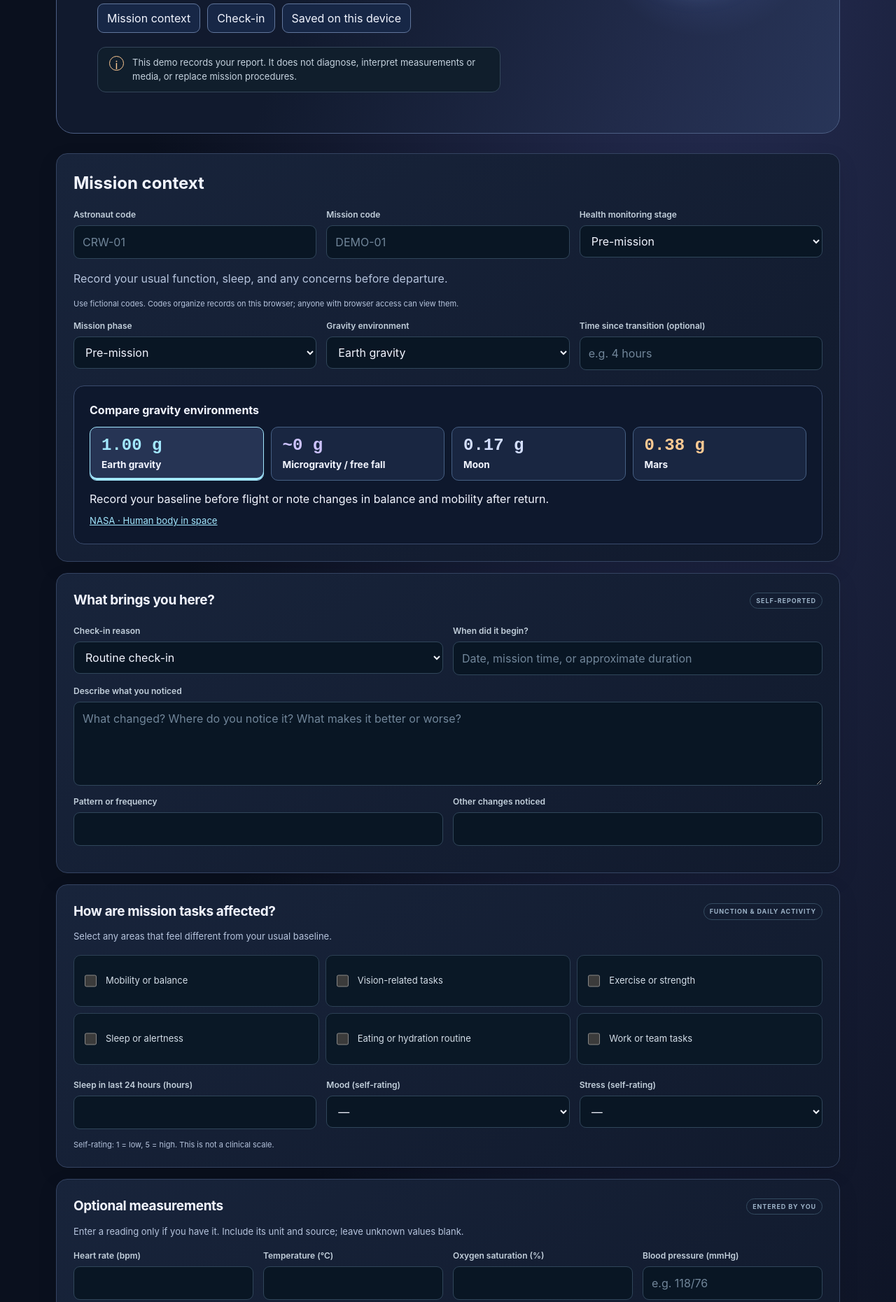
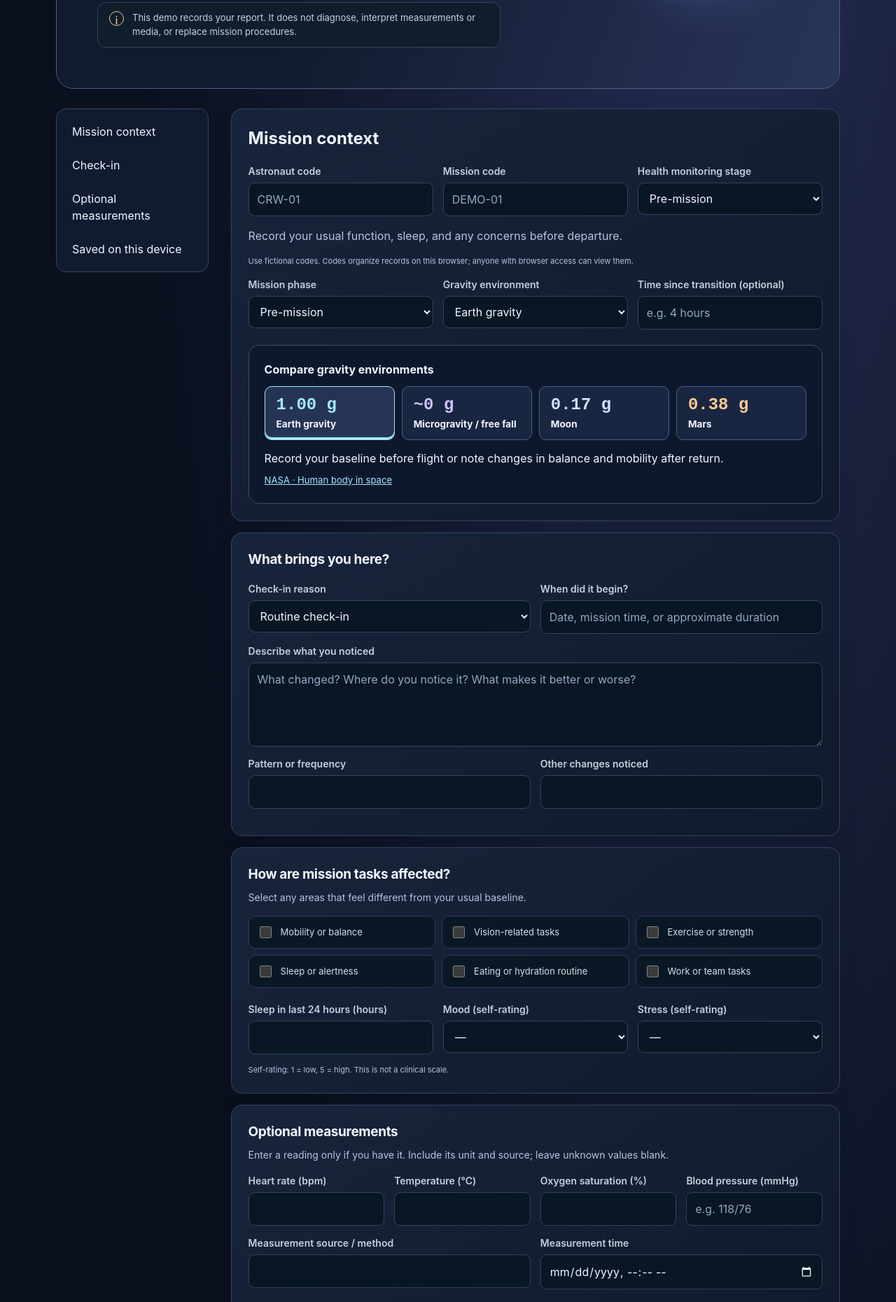
Before and after one commit to SouBeatrizKaroline/NasaSpaceApp_HealthMonitoring, a plain HTML site: page web/index.html in a window 1280 px wide. Shown: the part 409-2270 px from the top of the page at 70% size. Drawn offline with Linux system fonts and the light colour scheme.

Commit message:
Improve check-in navigation and history controls

```diff
--- a/web/app.js
+++ b/web/app.js
@@ -87,7 +87,10 @@ function updateHistoryScopes() {
 function renderRecords(){
  const host=$("recordList");if(!host)return;host.replaceChildren();
  updateHistoryScopes();
- const rows=filteredRecords();$("recordCount").textContent=String(rows.length);
+ const rows=filteredRecords();
+ $("export").disabled = rows.length === 0;
+ $("clear").disabled = !$("historyScope").value;
+ $("recordCount").textContent=String(rows.length);
  if(!rows.length){const p=document.createElement("p");p.className="subtext";p.textContent=t("empty");host.append(p);return}
  rows.slice().reverse().forEach(row=>{
   const card=document.createElement("article");card.className="record-card";
@@ -118,7 +121,7 @@ $("stage").addEventListener("change", () => updateStage(true));
 $("historyScope").addEventListener("change", renderRecords);
 $("stageFilter").addEventListener("change", renderRecords);
 $("language").addEventListener("change",e=>applyLanguage(e.target.value));
-$("checkin").addEventListener("submit",e=>{e.preventDefault();const record=collect();if(!record.description&&record.reason==="Routine check-in"){showToast(t("required"));$("description").focus();return}try{const rows=readRecords();rows.push(record);writeRecords(rows);updateHistoryScopes();$("historyScope").value=scopeOf(record);$("stageFilter").value="";renderRecords();showToast(t("saved"))}catch{showToast("Storage is unavailable. Export or clear browser data.")}});
+$("checkin").addEventListener("submit",e=>{e.preventDefault();const record=collect();if(!record.description && record.reason==="Routine check-in" && !Object.keys(record.measurements).length && !record.functionChanges.length && !Object.values(record.wellbeing).some(Boolean)){showToast(t("required"));$("description").focus();return}try{const rows=readRecords();rows.push(record);writeRecords(rows);updateHistoryScopes();$("historyScope").value=scopeOf(record);$("stageFilter").value="";renderRecords();showToast(t("saved"))}catch{showToast("Storage is unavailable. Export or clear browser data.")}});
 $("export").addEventListener("click",()=>{const records=filteredRecords();if(!records.length){showToast(t("noExport"));return}const blob=new Blob([JSON.stringify({format:"crew-health-check-demo-v3",exportedAt:new Date().toISOString(),records},null,2)],{type:"application/json"});const link=document.createElement("a");link.href=URL.createObjectURL(blob);link.download="crew-health-check-records.json";link.click();URL.revokeObjectURL(link.href);showToast(t("exported"))});
 $("clear").addEventListener("click",()=>{const scope=$("historyScope").value;if(!scope||!confirm(t("confirmScoped")))return;writeRecords(readRecords().filter(row=>scopeOf(row)!==scope));renderRecords();showToast(t("cleared"))});
 $("media").addEventListener("change",e=>{previewUrls.forEach(URL.revokeObjectURL);previewUrls=[];const host=$("mediaPreview");host.replaceChildren();[...e.target.files].forEach(file=>{const url=URL.createObjectURL(file);previewUrls.push(url);let el;if(file.type.startsWith("image/")){el=document.createElement("img");el.alt=file.name;el.src=url}else if(file.type.startsWith("video/")){el=document.createElement("video");el.controls=true;el.src=url}else if(file.type.startsWith("audio/")){el=document.createElement("audio");el.controls=true;el.src=url}else return;host.append(el)});});
--- a/web/index.html
+++ b/web/index.html
@@ -21,7 +21,7 @@
       <nav class="quick-nav"><a href="#mission" data-i18n="contextTitle">Mission context</a><a href="#checkin" data-i18n="navCheckin">Check-in</a><a href="#history" data-i18n="recordsTitle">Saved on this device</a></nav>
       <div class="boundary"><span class="boundary-icon">i</span><p data-i18n="boundary">This demo records your report. It does not diagnose, interpret measurements or media, or replace mission procedures.</p></div>
     </section>
-    <section class="context panel" id="mission">
+    <div class="workspace"><aside class="workflow"><nav aria-label="Crew Health Check"><a href="#mission" data-i18n="contextTitle">Mission context</a><a href="#checkin" data-i18n="navCheckin">Check-in</a><a href="#observations" data-i18n="measureTitle">Optional measurements</a><a href="#history" data-i18n="recordsTitle">Saved on this device</a></nav></aside><div class="workspace-content"><section class="context panel" id="mission">
       <h2 data-i18n="contextTitle">Mission context</h2>
       <div class="grid three">
         <label><span data-i18n="crewCode"></span><input id="crewCode" form="checkin" required maxlength="24" pattern="[A-Za-z0-9][A-Za-z0-9\-]{0,23}" placeholder="CRW-01"></label>
@@ -49,7 +49,7 @@
     </section>
     <form id="checkin">
       <section class="panel">
-        <div class="section-heading"><div><h2 data-i18n="reasonTitle">What brings you here?</h2></div><span class="tag" data-i18n="selfReported">SELF-REPORTED</span></div>
+        <div class="section-heading"><div><h2 data-i18n="reasonTitle">What brings you here?</h2></div></div>
         <div class="grid two">
           <label><span data-i18n="reason">Check-in reason</span><select id="reason"><option value="Routine check-in">Routine check-in</option><option value="New symptom">New symptom</option><option value="Change from baseline">Change from baseline</option><option value="Follow-up">Follow-up</option><option value="Other concern">Other concern</option></select></label>
           <label><span data-i18n="onset">When did it begin?</span><input id="onset" type="text" placeholder="Date, mission time, or approximate duration"></label>
@@ -61,7 +61,7 @@
         </div>
       </section>
       <section class="panel">
-        <div class="section-heading"><div><h2 data-i18n="functionTitle">How are mission tasks affected?</h2></div><span class="tag" data-i18n="functionTag">FUNCTION & DAILY ACTIVITY</span></div>
+        <div class="section-heading"><div><h2 data-i18n="functionTitle">How are mission tasks affected?</h2></div></div>
         <p class="subtext" data-i18n="functionHelp">Select any areas that feel different from your usual baseline.</p>
         <div class="check-grid">
           <label class="check"><input type="checkbox" name="function" value="Mobility or balance"><span data-i18n="mobility">Mobility or balance</span></label>
@@ -79,7 +79,7 @@
         <p class="hint" data-i18n="scaleHint">Self-rating: 1 = low, 5 = high. This is not a clinical scale.</p>
       </section>
       <section class="panel">
-        <div class="section-heading"><div><h2 data-i18n="measureTitle">Optional measurements</h2></div><span class="tag" data-i18n="manualOnly">ENTERED BY YOU</span></div>
+        <div class="section-heading"><div><h2 id="observations" data-i18n="measureTitle">Optional measurements</h2></div></div>
         <p class="subtext" data-i18n="measureHelp">Enter a reading only if you have it. Include its unit and source; leave unknown values blank.</p>
         <div class="grid four">
           <label><span data-i18n="heartRate">Heart rate (bpm)</span><input id="heartRate" type="number" min="0" inputmode="decimal"></label>
@@ -107,7 +107,7 @@
         </div>
         <label class="consent check"><input id="privateNote" type="checkbox"><span data-i18n="privateNote">Mark this entry as needing a private follow-up</span></label>
       </section>
-      <div class="actions"><button class="primary" type="submit" data-i18n="save">Save check-in</button><button class="secondary" id="export" type="button" data-i18n="export">Export records (JSON)</button><button class="quiet" id="clear" type="button" data-i18n="clear">Clear local records</button></div>
+      <div class="actions"><button class="primary" type="submit" data-i18n="save">Save check-in</button></div>
     </form>
     <section class="panel records" id="history">
       <div class="section-heading"><div><h2 data-i18n="recordsTitle">Saved on this device</h2></div><span class="tag" id="recordCount">0</span></div>
@@ -116,8 +116,10 @@
         <label><span data-i18n="historyScope"></span><select id="historyScope"></select></label>
         <label><span data-i18n="stageFilter"></span><select id="stageFilter"><option value="" data-i18n="allStages"></option><option value="pre" data-i18n="pre"></option><option value="during" data-i18n="during"></option><option value="post" data-i18n="post"></option></select></label>
       </div>
+      <div class="actions history-actions"><button class="secondary" id="export" type="button" data-i18n="export">Export records</button><button class="quiet" id="clear" type="button" data-i18n="clear">Delete selected history</button></div>
       <div id="recordList" class="record-list" aria-live="polite"></div>
     </section>
+    </div></div>
   </main>
   <footer><span data-i18n="footer">Independent educational prototype · No clinical interpretation · No agency endorsement</span></footer>
   <div id="toast" role="status" aria-live="polite"></div>
--- a/web/styles.css
+++ b/web/styles.css
@@ -101,3 +101,53 @@ a:focus-visible { outline: 3px solid var(--focus); outline-offset: 3px; }
 @media (max-width: 480px) {
   .gravity-card { padding: 10px; }
 }
+
+
+/* Workspace layout and form hierarchy */
+.workspace {
+  display: grid;
+  grid-template-columns: minmax(165px, 1fr) minmax(0, 4fr);
+  gap: clamp(16px, 3vw, 32px);
+  align-items: start;
+}
+.workflow { position: sticky; top: 20px; }
+.workflow nav {
+  display: grid;
+  gap: 4px;
+  padding: 10px;
+  border: 1px solid var(--line);
+  border-radius: 14px;
+  background: #111b30;
+}
+.workflow a {
+  padding: 10px 12px;
+  border-radius: 8px;
+  color: var(--text);
+  text-decoration: none;
+}
+.workflow a:hover { color: var(--cyan); background: #243653; }
+.workspace-content > .panel:first-child { margin-top: 0; }
+[id] { scroll-margin-top: 20px; }
+.workspace .section-heading { margin-bottom: 16px; }
+.workspace label > span:first-child { font-size: .875rem; }
+.workspace .subtext { font-size: .875rem; }
+.workspace .check:has(input:checked), .workspace .radio:has(input:checked) {
+  background: #233653;
+  border-color: #83c7e3;
+}
+.workspace .check input, .workspace .radio input { min-height: 0; }
+.workspace input::placeholder, .workspace textarea::placeholder { color: #94a7c2; }
+.workspace .hint { color: var(--muted); }
+.workspace button:disabled { opacity: .55; cursor: default; }
+.history-actions { margin: 12px 0 18px; }
+.history-actions .quiet:not(:disabled) { color: #ffc6b5; }
+.record-card summary { cursor: pointer; padding-block: 8px; color: var(--cyan); }
+.record-card summary:focus-visible { outline: 3px solid var(--focus); }
+.record-card pre { background: #111d32; padding: 12px; border-radius: 8px; }
+@media (max-width: 850px) {
+  .workspace { grid-template-columns: minmax(0, 1fr); }
+  .workflow { display: none; }
+}
+@media (min-width: 851px) {
+  .quick-nav { display: none; }
+}
```
